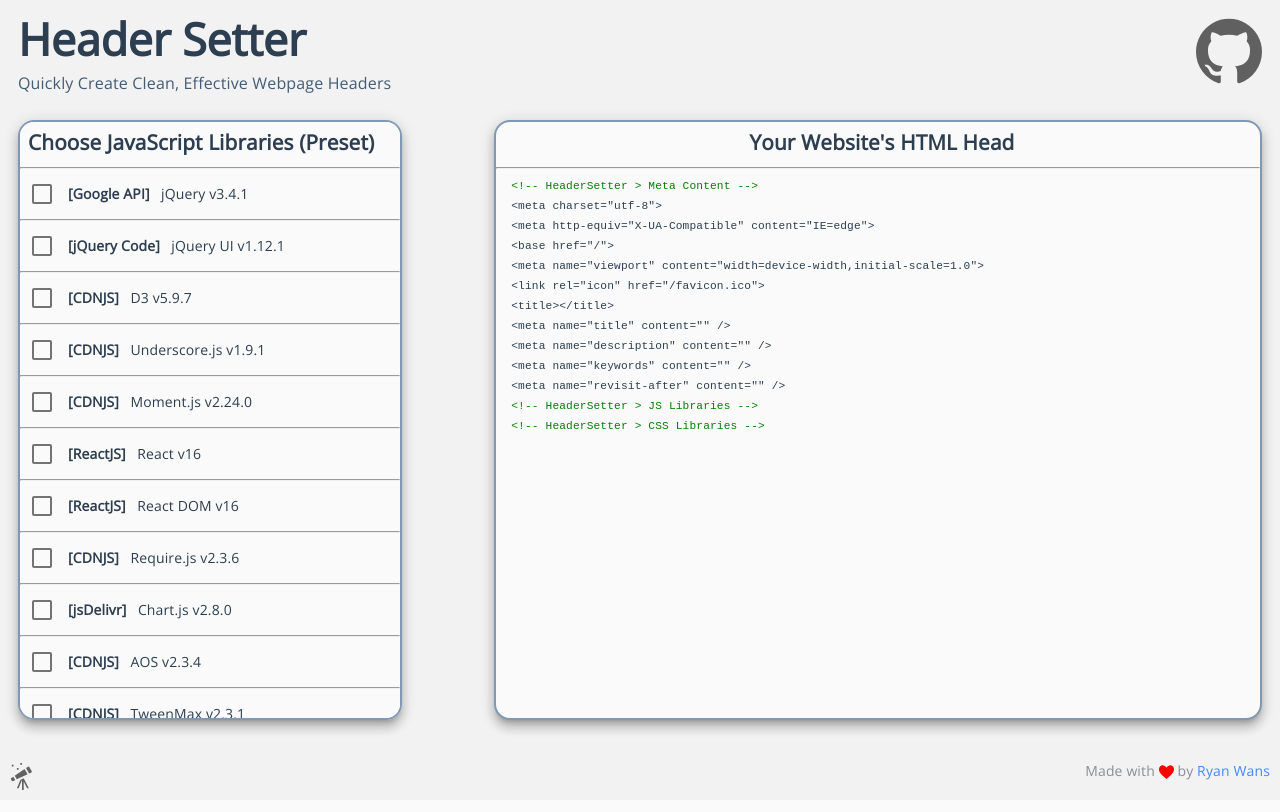
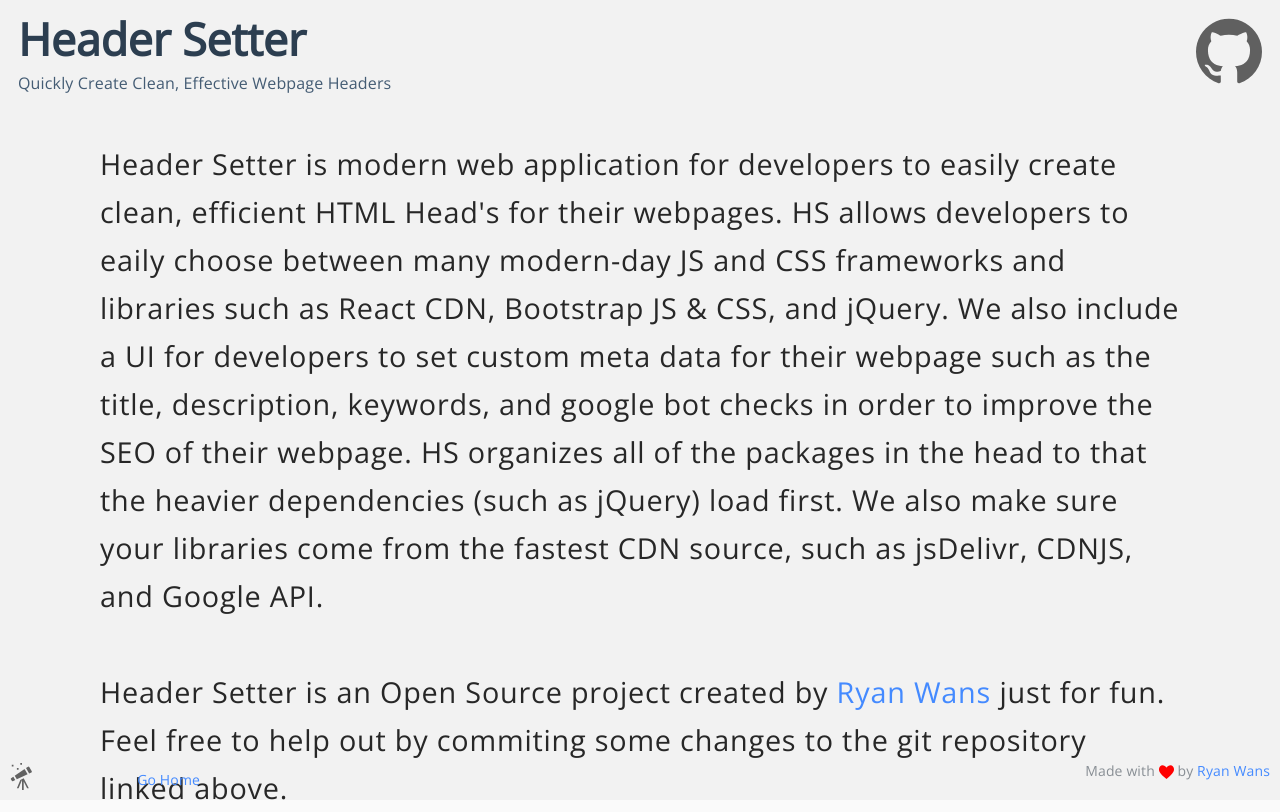
Before and after one commit to ryanrocket/hszeit, a Vue app: page /about in a window 1280 px wide. Before the commit this address led to /. Built offline with nearby package versions, Linux system fonts and the light colour scheme; no server answers.

Commit message:
Unspecified Changes by Makefile

```diff
--- a/src/assets/darktheme.scss
+++ b/src/assets/darktheme.scss
@@ -39,7 +39,7 @@
         right: 0;
         width:40%;
         color: getThemeColour($selected-theme, 'darker');
-        position: absolute;
+        position: fixed;
         padding-right: 10px;
         padding-bottom: 18px;
         text-align: right;
@@ -52,13 +52,21 @@
         }
     }
     #sth {
-        position: absolute;
+        position: fixed;
         width: 34px;
         height: auto;
         padding-left: 10px;
         padding-bottom: 10px;
         bottom: 0;
         filter: invert(100%)
+    } #sths {
+        position: fixed;
+        width: 250px;
+        height: auto;
+        bottom: 0;
+        padding-bottom: 10px;
+        padding-left: 50px;
+        text-align: right;
     }
         #ol {
             width: 6em;
--- a/src/assets/theme.scss
+++ b/src/assets/theme.scss
@@ -38,7 +38,7 @@
         right: 0;
         width: 40%;
         color: getThemeColour($selected-theme, 'darker');
-        position: absolute;
+        position: fixed;
         padding-right: 10px;
         padding-bottom: 18px;
         text-align: right;
@@ -50,12 +50,29 @@
         }
     }
     #sth {
-        position: absolute;
+        position: fixed;
         width: 34px;
         height: auto;
         padding-left: 10px;
         padding-bottom: 10px;
         bottom: 0;
+    } #sths {
+        position: fixed;
+        width: 250px;
+        height: auto;
+        bottom: 0;
+        padding-bottom: 10px;
+        margin-left: 50px;
+        text-align: right;
+    }
+    #sthss {
+        position: fixed;
+        width: 150px;
+        height: auto;
+        bottom: 0;
+        padding-bottom: 10px;
+        margin-left: 50px;
+        text-align: right;
     }
         #ol {
             width: 6em;
@@ -181,6 +198,15 @@
     } .cthree {
         visibility: hidden;
     }
+    .mcon {
+        padding-top: 20px;
+        margin-left: 100px;
+        margin-right: 100px;
+        font-size: 1.8rem;
+        line-height: 3rem;
+        letter-spacing: 0.8px;
+        font-weight: 200;
+    }
 }
 body {background-color: getThemeColour($selected-theme, 'bgc')!important; color: getThemeColour($selected-theme, 'text')!important;}
 // END
--- a/src/components/DMain.vue
+++ b/src/components/DMain.vue
@@ -129,6 +129,8 @@
           </div>
       </div>
               <img id="sth" alt="chng theme" src="../assets/theme.svg" onclick="javascript:swthm('light')" />
+                    <a href="/about" id="sths">About Header Setter </a>
+
               <div class="madewith">
                   Made with <span id="spew"><img class="hgy" alt="heart" src="../assets/octicon-heart.svg" /></span> by <a target="_blank" href="https://instagram.com/ryanwans?ref=hs" id="aa">Ryan Wans</a>
               </div>
--- a/src/components/Main.vue
+++ b/src/components/Main.vue
@@ -129,6 +129,7 @@
           </div>
       </div>
       <img id="sth" alt="chng theme" src="../assets/theme.svg" onclick="javascript:swthm('dark')" />
+      <a href="/about" id="sths">About Header Setter </a>
       <div class="madewith">
                   Made with <span id="spew"><img class="hgy" alt="heart" src="../assets/octicon-heart.svg" /></span> by <a target="_blank" href="https://ryanwans.com?ref=hs" id="aa">Ryan Wans</a>
               </div>
--- a/src/router.js
+++ b/src/router.js
@@ -4,6 +4,7 @@
 import Router from 'vue-router'
 import Home from './views/Home.vue'
 import Dark from './views/Dark.vue'
+import About from './views/About.vue';
 import 'vue-material/dist/theme/default.css'
 
 Vue.use(Router)
@@ -24,6 +25,11 @@
       component: Dark
     },
     {
+      path: '/about',
+      name: 'about',
+      component: About
+    },
+    {
       path: '*',
       redirect: '/',
     }
--- a/src/views/About.vue
+++ b/src/views/About.vue
@@ -1,5 +1,60 @@
 <template>
-  <div class="about">
-    <h1>This is an about page</h1>
+  <div class="mainview">
+    <div class="toptitle md-display-3">
+          <span onclick="javascript:(function(){window.location.href='/'})()">Header Setter</span>
+          <p id="topdesc" class="md-subheading">
+              Quickly Create Clean, Effective Webpage Headers
+          </p>
+      </div>
+    <div class="octologo ">
+          <md-tooltip md-direction="left" md-delay="500">Contribute to this project!</md-tooltip>
+          <img id="ol"  onclick="javascript:redir('github')" alt="github-octocat-logo" src="../assets/octo.svg" />
+
+      </div>
+
+    <div class="mcon">
+      Header Setter is modern web application for developers to easily create clean, efficient HTML Head's
+      for their webpages. HS allows developers to eaily choose between many modern-day JS and CSS frameworks
+      and libraries such as React CDN, Bootstrap JS &amp; CSS, and jQuery. We also include a UI for developers
+      to set custom meta data for their webpage such as the title, description, keywords, and google bot checks
+      in order to improve the SEO of their webpage. HS organizes all of the packages in the head to that the
+      heavier dependencies (such as jQuery) load first. We also make sure your libraries come from the fastest
+      CDN source, such as jsDelivr, CDNJS, and Google API. <br><br>
+      Header Setter is an Open Source project created by <a href="https://ryanwans.com" target="_blank">Ryan Wans</a>
+      just for fun. Feel free to help out by commiting some changes to the git repository linked above.
+    </div>
+
+    <img id="sth" alt="chng theme" src="../assets/theme.svg" onclick="javascript:swthm('dark')" />
+      <a href="/" id="sthss">Go Home </a>
+      <div class="madewith">
+                  Made with <span id="spew"><img class="hgy" alt="heart" src="../assets/octicon-heart.svg" /></span> by <a target="_blank" href="https://ryanwans.com?ref=hs" id="aa">Ryan Wans</a>
+              </div>
+    <script type="application/javascript">
+            let redir = function(to) {
+                (to === 'github')
+                    ? (function() { window.open("https://github.com/ryanrocket/hszeit", 'Header Setter - GitHub'); })()
+                    : (function() { console.error("invalid function input"); })
+            },
+            swthm = function(thm) {
+                (thm === 'dark')
+                    ? (function() {window.location.href="https://headersetter.us/dark"})()
+                    : (function() {window.location.href="https://headersetter.us/light"})()
+            }
+        </script>
   </div>
 </template>
+
+<style lang="sass" scoped>
+@import '../assets/theme.scss'
+</style>
+
+
+<script>
+import Main from '../components/Main';
+
+export default {
+  components: {
+    Main,
+  },
+};
+</script>
```
Also changed, not shown: 1 other file (tests, documents, lock files or other folders).
